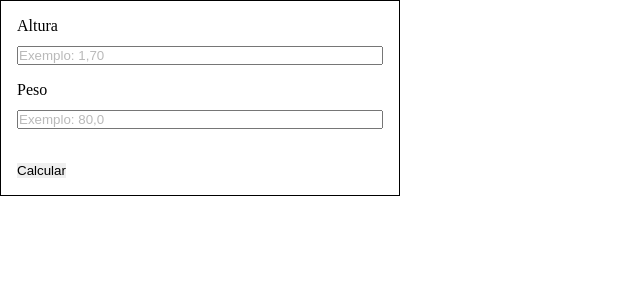
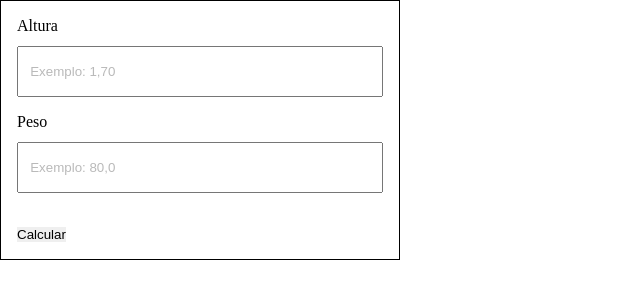
Before and after one commit to tiago-costa-s/calc_imc_react, a React (Vite) app: page / in a window 1280 px wide. Shown: the top 300 px of the page, without its empty margins (0-640 px from the left). Built offline with nearby package versions, Linux system fonts and the light colour scheme.

Commit message:
Ajuste de estilo padding

```diff
--- a/src/components/controlInput/ControlInput.css
+++ b/src/components/controlInput/ControlInput.css
@@ -1,3 +1,7 @@
+input {
+    padding: 1rem .7rem;
+}
+
 .control-input {
     display: flex;
     gap: .7rem;
@@ -6,7 +10,7 @@
 }
 
 .control-input input::placeholder {
-   opacity: .5;
+    opacity: .5;
 }
 
 .row {
```
